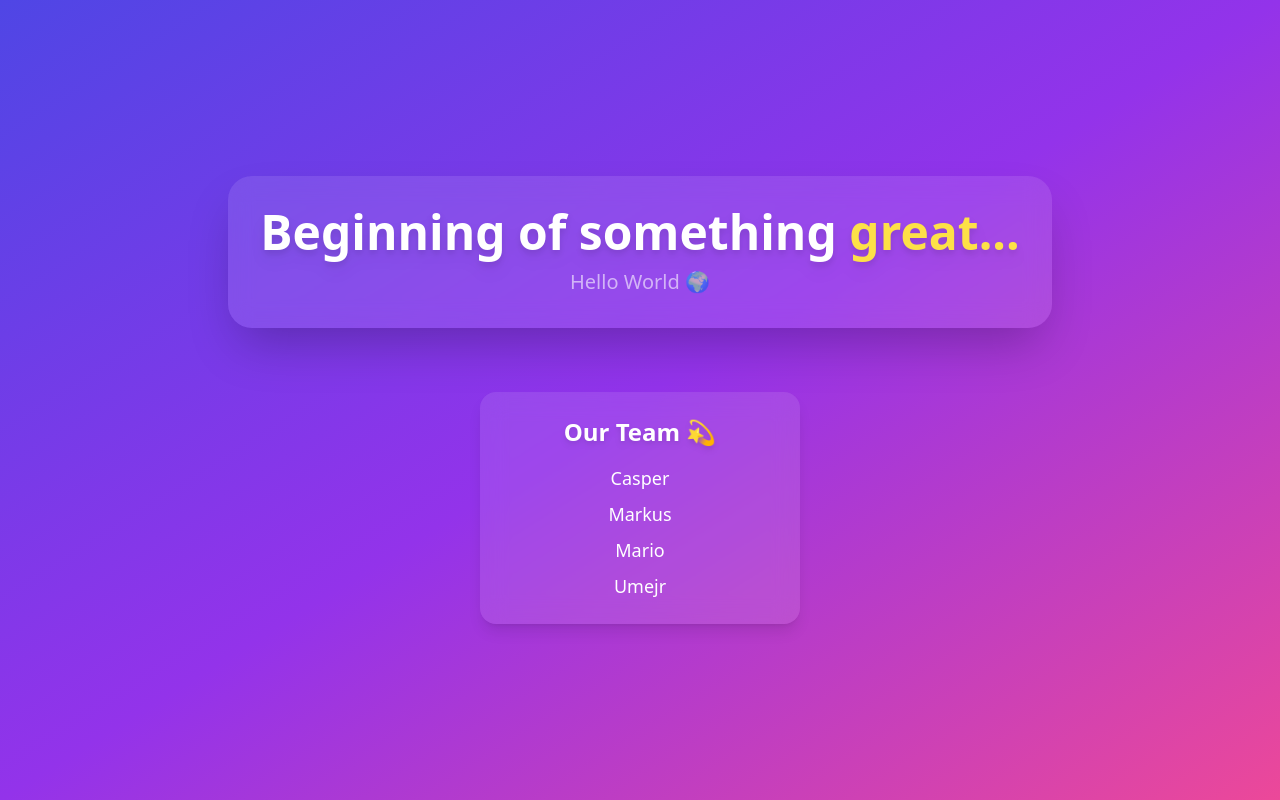
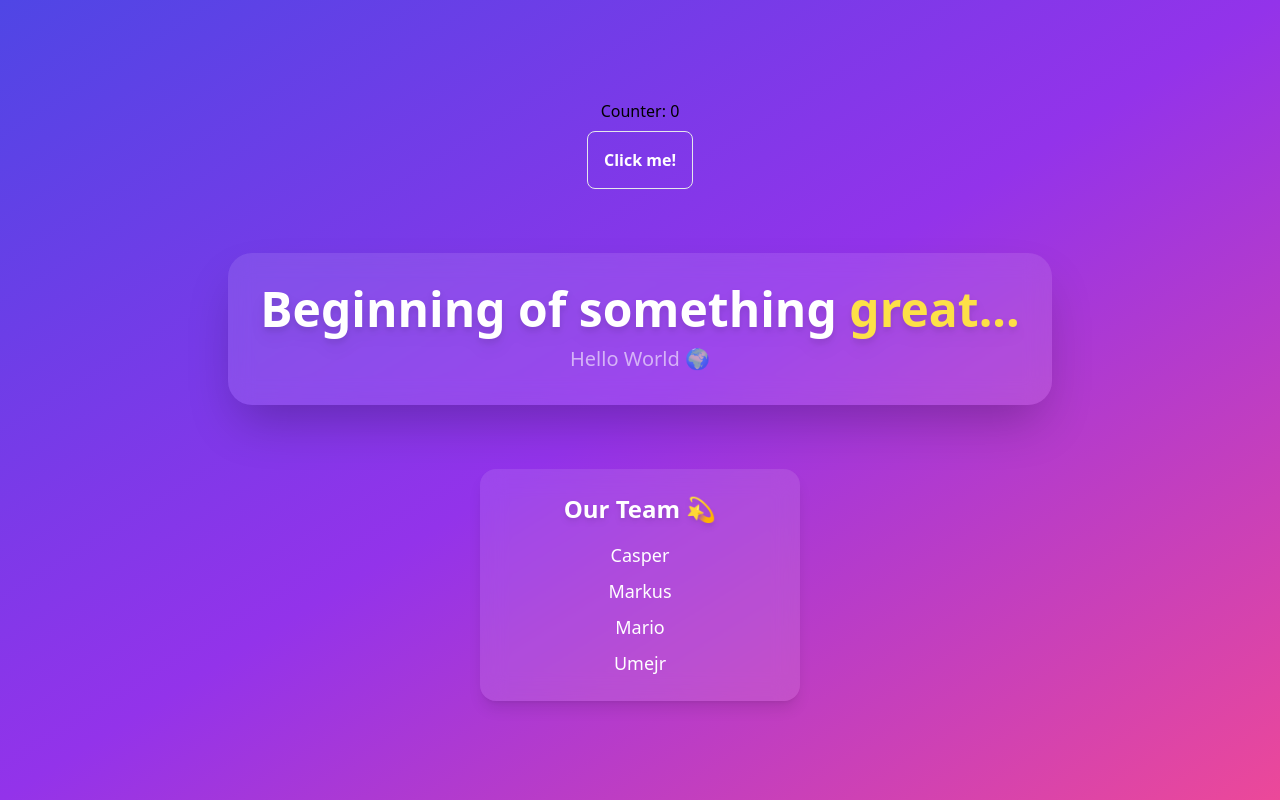
Before and after one commit to MarkusRossmannFHJ/smart-kassa, a React app in the folder frontend/: page / in a window 1280 px wide. Built offline with nearby package versions, Linux system fonts and the light colour scheme; the HTML template or start-up script is replaced by a standard one.

Commit message:
Added some hello world functionality

```diff
--- a/frontend/package.json
+++ b/frontend/package.json
@@ -11,6 +11,7 @@
   },
   "dependencies": {
     "react": "^19.1.1",
+    "react-confetti": "^6.4.0",
     "react-dom": "^19.1.1"
   },
   "devDependencies": {
--- a/frontend/src/App.jsx
+++ b/frontend/src/App.jsx
@@ -1,9 +1,29 @@
+import { useState } from "react";
+import Confetti from 'react-confetti'
+
 export default function App() {
+
+  const [count, setCount] = useState(0);
+
+  function handleClick() {
+    setCount(count => count + 1);
+  }
+
   return (
     <div className="min-h-screen flex flex-col items-center justify-center gap-16 bg-gradient-to-br from-indigo-600 via-purple-600 to-pink-500">
 
+      <div className="flex flex-col gap-2 items-center">
+         <p>Counter: <span>{count}</span></p>
+      <button className="border p-4 rounded-lg border-orange
+      font-bold text-white hover:scale-110 transform duration-300 ease"
+       onClick={() => handleClick()}>Click me!</button>
+      </div>
+
+
       {/* Hero Section */}
-      <section className="text-center text-white p-8 rounded-3xl shadow-2xl backdrop-blur-md bg-white/10">
+      <section className="text-center text-white p-8
+      rounded-3xl shadow-2xl backdrop-blur-md bg-white/10
+      hover:scale-110 transform duration-300 ease">
         <h1 className="text-5xl font-extrabold mb-3 drop-shadow-lg">
           Beginning of something <span className="text-yellow-300">great...</span>
         </h1>
@@ -11,7 +31,9 @@ export default function App() {
       </section>
 
       {/* Team Section */}
-      <section className="text-center text-white p-6 rounded-2xl bg-white/10 backdrop-blur-md shadow-lg w-80">
+      <section className="text-center text-white p-6
+       rounded-2xl bg-white/10 backdrop-blur-md shadow-lg w-80
+       hover:scale-110 transform duration-300 ease">
         <h2 className="text-2xl font-semibold mb-4 drop-shadow-md">Our Team 💫</h2>
         <ul className="space-y-2 text-lg">
           {["Casper", "Markus", "Mario", "Umejr"].map((name) => (
@@ -25,6 +47,14 @@ export default function App() {
         </ul>
       </section>
 
+        {(count === 5) && (
+             <Confetti
+      width={1000}
+      height={1000}
+    />
+        )}
+
+
     </div>
   );
 }
```
Also changed, not shown: 1 other file (tests, documents, lock files or other folders).
